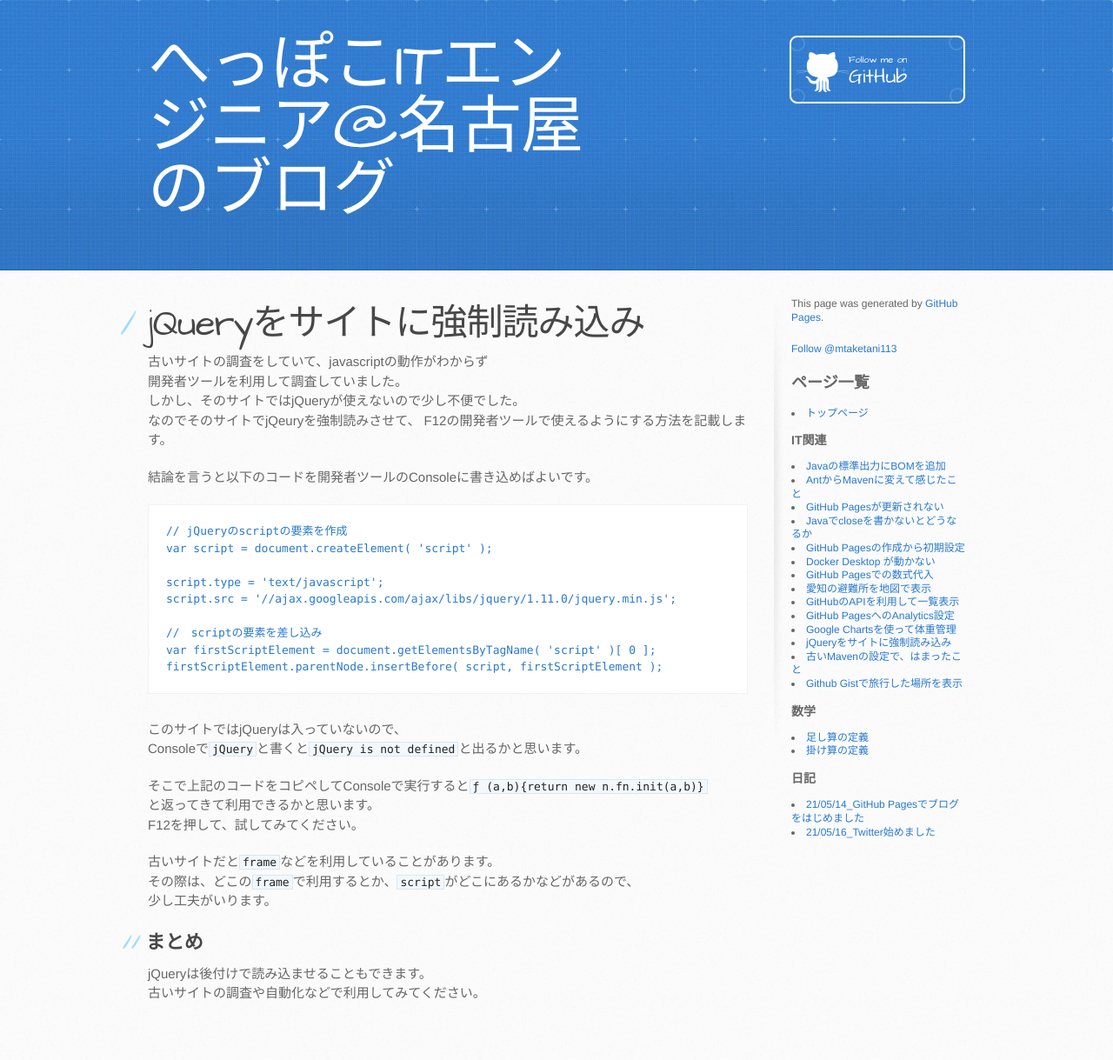
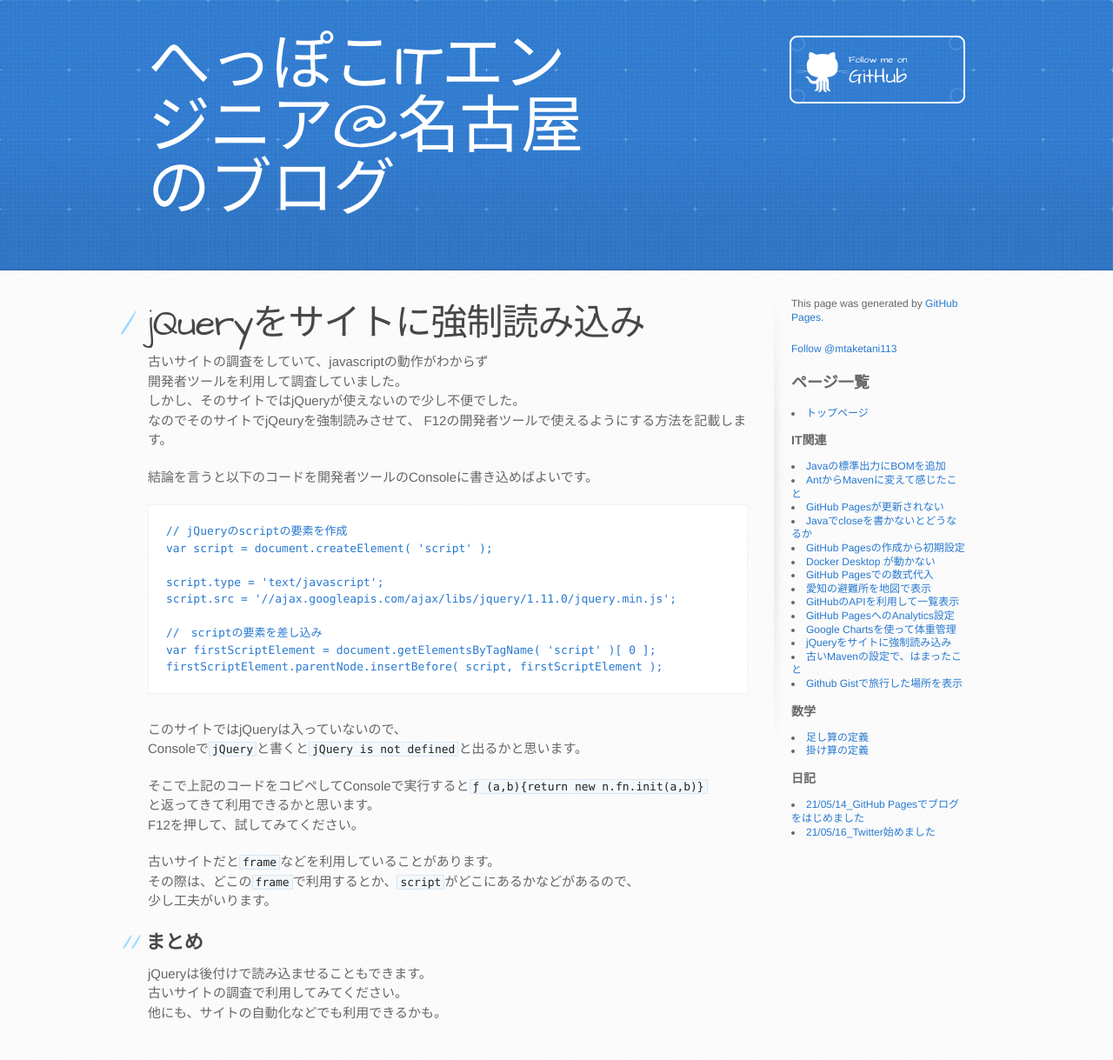
Before and after one commit to mtaketani113/mtaketani113.github.io, a Jekyll site: the page built from it/javascript/jqueryForceLoad.md, in a window 1280 px wide. Shown: the whole page at 87% size. Built offline with Jekyll 4.4.1, drawn with Linux system fonts in a browser that asks for light colours; comment, search, counter and statistics services are not loaded; the repository's description, which GitHub fills in, is left out; before the commit the page ends 1196 px from its top, so only the background shows below that.

Commit message:
文言修正

```diff
--- a/it/javascript/jqueryForceLoad.md
+++ b/it/javascript/jqueryForceLoad.md
@@ -38,4 +38,5 @@ F12を押して、試してみてください。
 
 ## まとめ
 jQueryは後付けで読み込ませることもできます。
-古いサイトの調査や自動化などで利用してみてください。
+古いサイトの調査で利用してみてください。
+他にも、サイトの自動化などでも利用できるかも。
```
